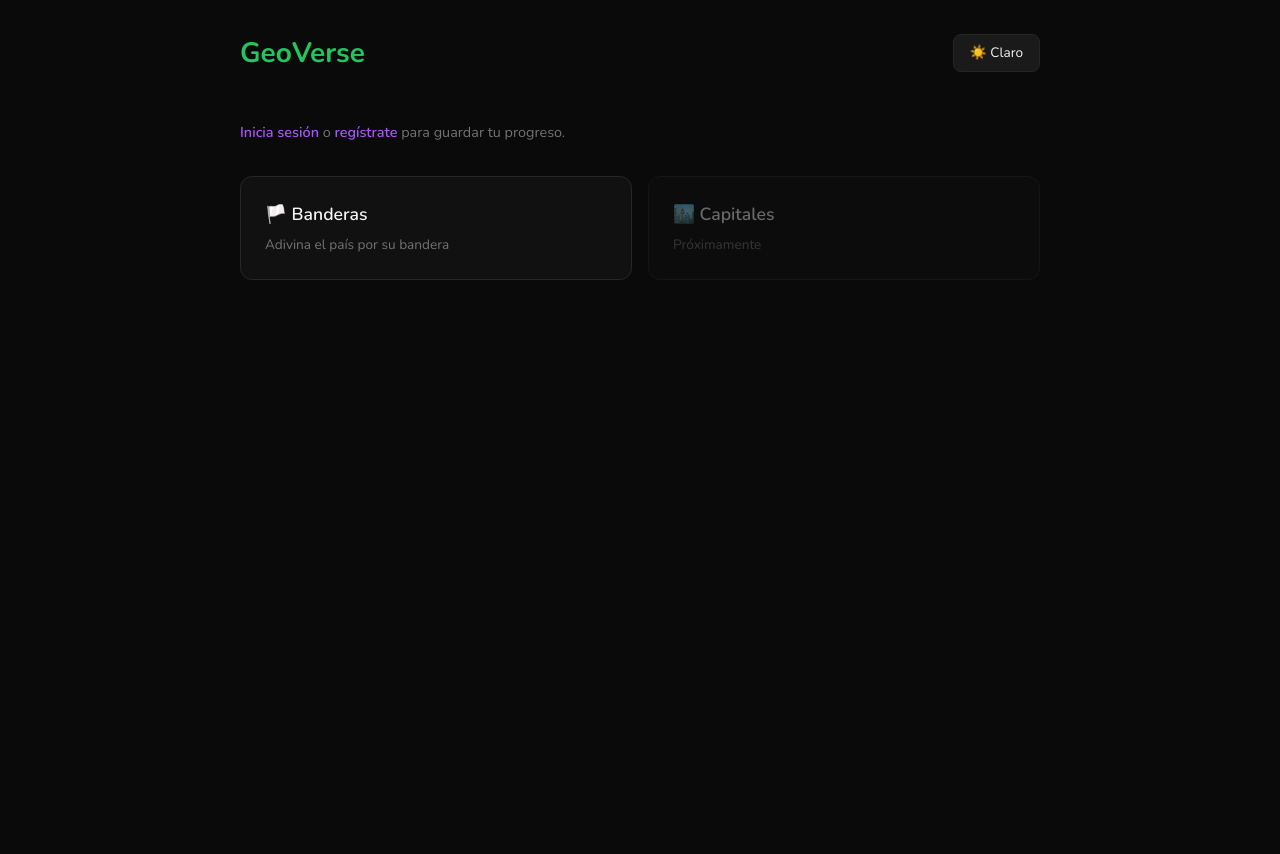
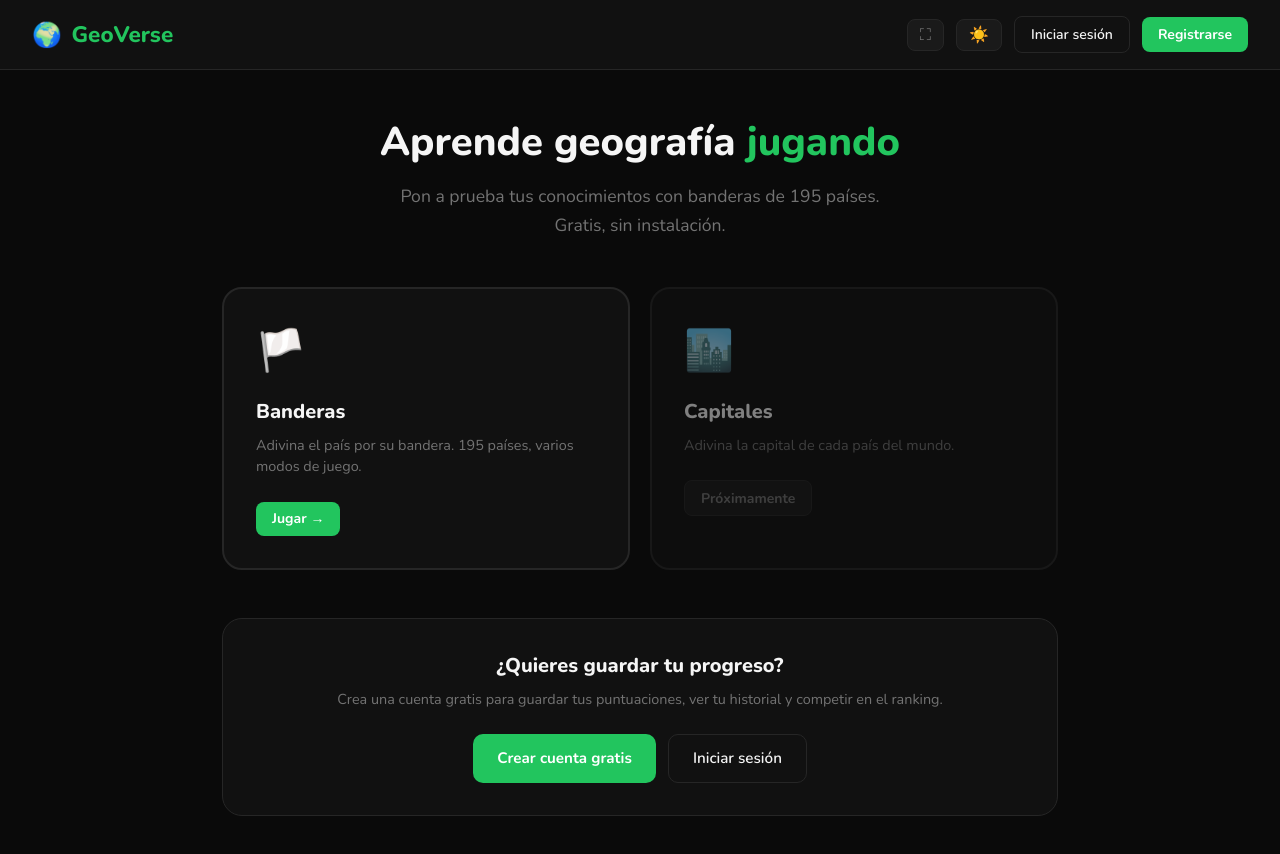
Before and after one commit to coranr25/geoverse, a React (Vite) app: page / in a window 1280 px wide. Shown: the top 854 px of the page. Before the commit the page ends 800 px from the top, so only its background shows below. Built offline with nearby package versions, Linux system fonts and the light colour scheme; no server answers.

Commit message:
feat: rediseño Home con navbar y pantalla completa

```diff
--- a/src/pages/Home.jsx
+++ b/src/pages/Home.jsx
@@ -13,76 +13,282 @@ function Home() {
     navigate('/login')
   }
 
+  function toggleFullscreen() {
+    if (!document.fullscreenElement) {
+      document.documentElement.requestFullscreen()
+    } else {
+      document.exitFullscreen()
+    }
+  }
+
   if (loading) return <div style={{ minHeight: '100vh', background: 'var(--bg-base)' }} />
 
   return (
-    <div style={{ minHeight: '100vh', background: 'var(--bg-base)', color: 'var(--text-primary)', padding: '2rem' }}>
-      <div style={{ maxWidth: '800px', margin: '0 auto' }}>
+    <div style={{
+      minHeight: '100vh',
+      background: 'var(--bg-base)',
+      color: 'var(--text-primary)',
+      fontFamily: "'Nunito', sans-serif"
+    }}>
 
-        <div style={{ display: 'flex', alignItems: 'center', justifyContent: 'space-between', marginBottom: '3rem' }}>
-          <h1 style={{ fontSize: '1.75rem', fontWeight: '700', color: 'var(--primary)', margin: 0 }}>GeoVerse</h1>
-          <div style={{ display: 'flex', gap: '0.75rem' }}>
+      <nav style={{
+        display: 'flex',
+        alignItems: 'center',
+        justifyContent: 'space-between',
+        padding: '1rem 2rem',
+        borderBottom: '1px solid var(--border)',
+        background: 'var(--bg-surface)',
+      }}>
+        <div style={{ display: 'flex', alignItems: 'center', gap: '0.6rem' }}>
+          <span style={{ fontSize: '1.5rem' }}>🌍</span>
+          <h1 style={{ fontSize: '1.4rem', fontWeight: '800', color: 'var(--primary)', margin: 0 }}>GeoVerse</h1>
+        </div>
+
+        <div style={{ display: 'flex', alignItems: 'center', gap: '0.75rem' }}>
+          <button
+            onClick={toggleFullscreen}
+            title="Pantalla completa"
+            style={{
+              background: 'var(--bg-elevated)',
+              color: 'var(--text-muted)',
+              border: '1px solid var(--border)',
+              borderRadius: '8px',
+              padding: '0.45rem 0.75rem',
+              fontSize: '1rem',
+              cursor: 'pointer',
+              lineHeight: 1
+            }}
+          >
+            ⛶
+          </button>
           <button
             onClick={toggle}
-              style={{ background: 'var(--bg-elevated)', color: 'var(--text-primary)', border: '1px solid var(--border)', borderRadius: '8px', padding: '0.5rem 1rem', fontSize: '0.85rem', cursor: 'pointer' }}
+            title="Cambiar tema"
+            style={{
+              background: 'var(--bg-elevated)',
+              color: 'var(--text-muted)',
+              border: '1px solid var(--border)',
+              borderRadius: '8px',
+              padding: '0.45rem 0.75rem',
+              fontSize: '1rem',
+              cursor: 'pointer',
+              lineHeight: 1
+            }}
           >
-              {dark ? '☀️ Claro' : '🌙 Oscuro'}
+            {dark ? '☀️' : '🌙'}
           </button>
-            {user && (
+          {user ? (
+            <>
+              <button
+                onClick={() => navigate('/profile')}
+                style={{
+                  background: 'var(--bg-elevated)',
+                  color: 'var(--text-primary)',
+                  border: '1px solid var(--border)',
+                  borderRadius: '8px',
+                  padding: '0.45rem 1rem',
+                  fontSize: '0.875rem',
+                  fontWeight: '600',
+                  cursor: 'pointer',
+                  fontFamily: "'Nunito', sans-serif"
+                }}
+              >
+                👤 Perfil
+              </button>
               <button
                 onClick={handleLogout}
-                style={{ background: 'var(--bg-elevated)', color: 'var(--text-primary)', border: '1px solid var(--border)', borderRadius: '8px', padding: '0.5rem 1rem', fontSize: '0.85rem', cursor: 'pointer' }}
+                style={{
+                  background: 'none',
+                  color: 'var(--text-muted)',
+                  border: '1px solid var(--border)',
+                  borderRadius: '8px',
+                  padding: '0.45rem 1rem',
+                  fontSize: '0.875rem',
+                  fontWeight: '600',
+                  cursor: 'pointer',
+                  fontFamily: "'Nunito', sans-serif"
+                }}
               >
-                Cerrar sesión
+                Salir
               </button>
+            </>
+          ) : (
+            <>
+              <button
+                onClick={() => navigate('/login')}
+                style={{
+                  background: 'none',
+                  color: 'var(--text-primary)',
+                  border: '1px solid var(--border)',
+                  borderRadius: '8px',
+                  padding: '0.45rem 1rem',
+                  fontSize: '0.875rem',
+                  fontWeight: '600',
+                  cursor: 'pointer',
+                  fontFamily: "'Nunito', sans-serif"
+                }}
+              >
+                Iniciar sesión
+              </button>
+              <button
+                onClick={() => navigate('/register')}
+                style={{
+                  background: 'var(--primary)',
+                  color: '#fff',
+                  border: 'none',
+                  borderRadius: '8px',
+                  padding: '0.45rem 1rem',
+                  fontSize: '0.875rem',
+                  fontWeight: '700',
+                  cursor: 'pointer',
+                  fontFamily: "'Nunito', sans-serif"
+                }}
+              >
+                Registrarse
+              </button>
+            </>
           )}
         </div>
+      </nav>
+
+      <div style={{ maxWidth: '900px', margin: '0 auto', padding: '3rem 2rem' }}>
+
+        <div style={{ textAlign: 'center', marginBottom: '3rem' }}>
+          <h2 style={{ fontSize: '2.5rem', fontWeight: '800', margin: '0 0 1rem', lineHeight: 1.2 }}>
+            Aprende geografía{' '}
+            <span style={{ color: 'var(--primary)' }}>jugando</span>
+          </h2>
+          <p style={{ color: 'var(--text-muted)', fontSize: '1.1rem', margin: '0 auto', maxWidth: '500px', lineHeight: 1.6 }}>
+            Pon a prueba tus conocimientos con banderas de 195 países. Gratis, sin instalación.
+          </p>
+          {user && (
+            <p style={{ color: 'var(--text-muted)', fontSize: '0.9rem', marginTop: '1rem' }}>
+              Jugando como <span style={{ color: 'var(--primary)', fontWeight: '700' }}>{user.email}</span>
+            </p>
+          )}
         </div>
 
-        {user ? (
-          <p
-            onClick={() => navigate('/profile')}
-            style={{ color: 'var(--text-muted)', marginBottom: '2rem', cursor: 'pointer', fontSize: '0.9rem' }}
-          >
-            Bienvenido, {user.email} →
-          </p>
-        ) : (
-          <p style={{ color: 'var(--text-muted)', marginBottom: '2rem', fontSize: '0.9rem' }}>
-            <span
-              onClick={() => navigate('/login')}
-              style={{ color: 'var(--secondary)', cursor: 'pointer', fontWeight: '600' }}
-            >
-              Inicia sesión
-            </span>
-            {' '}o{' '}
-            <span
-              onClick={() => navigate('/register')}
-              style={{ color: 'var(--secondary)', cursor: 'pointer', fontWeight: '600' }}
-            >
-              regístrate
-            </span>
-            {' '}para guardar tu progreso.
-          </p>
-        )}
+        <div style={{ display: 'grid', gridTemplateColumns: 'repeat(auto-fit, minmax(260px, 1fr))', gap: '1.25rem', marginBottom: '3rem' }}>
 
-        <div style={{ display: 'grid', gridTemplateColumns: 'repeat(auto-fit, minmax(220px, 1fr))', gap: '1rem' }}>
           <div
             onClick={() => navigate('/flags')}
-            style={{ background: 'var(--bg-surface)', border: '1px solid var(--border)', borderRadius: '12px', padding: '1.5rem', cursor: 'pointer', transition: 'border-color 0.2s' }}
-            onMouseEnter={e => e.currentTarget.style.borderColor = 'var(--primary)'}
-            onMouseLeave={e => e.currentTarget.style.borderColor = 'var(--border)'}
+            style={{
+              background: 'var(--bg-surface)',
+              border: '2px solid var(--border)',
+              borderRadius: '20px',
+              padding: '2rem',
+              cursor: 'pointer',
+              transition: 'border-color 0.2s, transform 0.15s',
+              position: 'relative',
+              overflow: 'hidden'
+            }}
+            onMouseEnter={e => {
+              e.currentTarget.style.borderColor = 'var(--primary)'
+              e.currentTarget.style.transform = 'translateY(-2px)'
+            }}
+            onMouseLeave={e => {
+              e.currentTarget.style.borderColor = 'var(--border)'
+              e.currentTarget.style.transform = 'translateY(0)'
+            }}
           >
-            <h2 style={{ fontSize: '1.1rem', fontWeight: '600', marginBottom: '0.5rem' }}>🏳️ Banderas</h2>
-            <p style={{ color: 'var(--text-muted)', fontSize: '0.85rem', margin: 0 }}>Adivina el país por su bandera</p>
+            <div style={{ fontSize: '2.5rem', marginBottom: '1rem' }}>🏳️</div>
+            <h3 style={{ fontSize: '1.25rem', fontWeight: '800', margin: '0 0 0.5rem' }}>Banderas</h3>
+            <p style={{ color: 'var(--text-muted)', fontSize: '0.9rem', margin: '0 0 1.5rem', lineHeight: 1.5 }}>
+              Adivina el país por su bandera. 195 países, varios modos de juego.
+            </p>
+            <span style={{
+              display: 'inline-block',
+              background: 'var(--primary)',
+              color: '#fff',
+              borderRadius: '8px',
+              padding: '0.4rem 1rem',
+              fontSize: '0.875rem',
+              fontWeight: '700'
+            }}>
+              Jugar →
+            </span>
           </div>
 
           <div
-            style={{ background: 'var(--bg-surface)', border: '1px solid var(--border)', borderRadius: '12px', padding: '1.5rem', opacity: 0.4, cursor: 'not-allowed' }}
+            style={{
+              background: 'var(--bg-surface)',
+              border: '2px solid var(--border)',
+              borderRadius: '20px',
+              padding: '2rem',
+              opacity: 0.5,
+              cursor: 'not-allowed',
+              position: 'relative'
+            }}
           >
-            <h2 style={{ fontSize: '1.1rem', fontWeight: '600', marginBottom: '0.5rem' }}>🏙️ Capitales</h2>
-            <p style={{ color: 'var(--text-muted)', fontSize: '0.85rem', margin: 0 }}>Próximamente</p>
+            <div style={{ fontSize: '2.5rem', marginBottom: '1rem' }}>🏙️</div>
+            <h3 style={{ fontSize: '1.25rem', fontWeight: '800', margin: '0 0 0.5rem' }}>Capitales</h3>
+            <p style={{ color: 'var(--text-muted)', fontSize: '0.9rem', margin: '0 0 1.5rem', lineHeight: 1.5 }}>
+              Adivina la capital de cada país del mundo.
+            </p>
+            <span style={{
+              display: 'inline-block',
+              background: 'var(--bg-elevated)',
+              color: 'var(--text-muted)',
+              borderRadius: '8px',
+              padding: '0.4rem 1rem',
+              fontSize: '0.875rem',
+              fontWeight: '700',
+              border: '1px solid var(--border)'
+            }}>
+              Próximamente
+            </span>
+          </div>
+
+        </div>
+
+        {!user && (
+          <div style={{
+            background: 'var(--bg-surface)',
+            border: '1px solid var(--border)',
+            borderRadius: '20px',
+            padding: '2rem',
+            textAlign: 'center'
+          }}>
+            <h3 style={{ fontSize: '1.25rem', fontWeight: '800', margin: '0 0 0.5rem' }}>¿Quieres guardar tu progreso?</h3>
+            <p style={{ color: 'var(--text-muted)', fontSize: '0.9rem', margin: '0 0 1.5rem', lineHeight: 1.5 }}>
+              Crea una cuenta gratis para guardar tus puntuaciones, ver tu historial y competir en el ranking.
+            </p>
+            <div style={{ display: 'flex', gap: '0.75rem', justifyContent: 'center', flexWrap: 'wrap' }}>
+              <button
+                onClick={() => navigate('/register')}
+                style={{
+                  background: 'var(--primary)',
+                  color: '#fff',
+                  border: 'none',
+                  borderRadius: '10px',
+                  padding: '0.75rem 1.5rem',
+                  fontSize: '0.95rem',
+                  fontWeight: '700',
+                  cursor: 'pointer',
+                  fontFamily: "'Nunito', sans-serif"
+                }}
+              >
+                Crear cuenta gratis
+              </button>
+              <button
+                onClick={() => navigate('/login')}
+                style={{
+                  background: 'none',
+                  color: 'var(--text-primary)',
+                  border: '1px solid var(--border)',
+                  borderRadius: '10px',
+                  padding: '0.75rem 1.5rem',
+                  fontSize: '0.95rem',
+                  fontWeight: '600',
+                  cursor: 'pointer',
+                  fontFamily: "'Nunito', sans-serif"
+                }}
+              >
+                Iniciar sesión
+              </button>
             </div>
           </div>
+        )}
 
       </div>
     </div>
```
Lines whose indentation alone changed are shown as unchanged.
